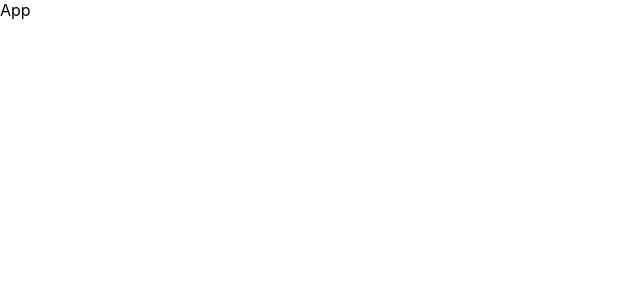
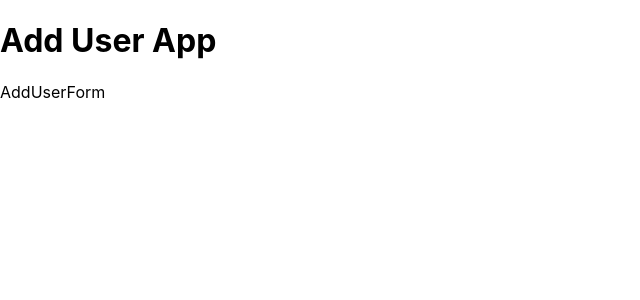
Before and after one commit to mateuszlubianka1993/add-user-react, a React (Create React App) app: page / in a window 1280 px wide. Shown: the top 300 px of the page, without its empty margins (0-640 px from the left). Built offline with nearby package versions, Linux system fonts and the light colour scheme.

Commit message:
add AddUserForm and Header components

```diff
--- /dev/null
+++ b/src/components/AddUserForm.js
@@ -0,0 +1,11 @@
+import React from 'react';
+
+class AddUserForm extends React.Component {
+    render() {
+        return(
+            <div>AddUserForm</div>
+        );
+    };
+};
+
+export default AddUserForm;
--- a/src/components/App.js
+++ b/src/components/App.js
@@ -1,10 +1,15 @@
 import React from 'react';
+import Header from './Header';
+import AddUserForm from './AddUserForm';
 
 class App extends React.Component {
 
     render() {
         return(
-            <div>App</div>
+            <div className="app-container">
+                <Header />
+                <AddUserForm />
+            </div>
         );
     };
 };
--- /dev/null
+++ b/src/components/Header.js
@@ -0,0 +1,11 @@
+import React from 'react';
+
+const Header = () => {
+    return (
+        <div className="header-container">
+            <h1>Add User App</h1>
+        </div>
+    );
+};
+
+export default Header;
```
